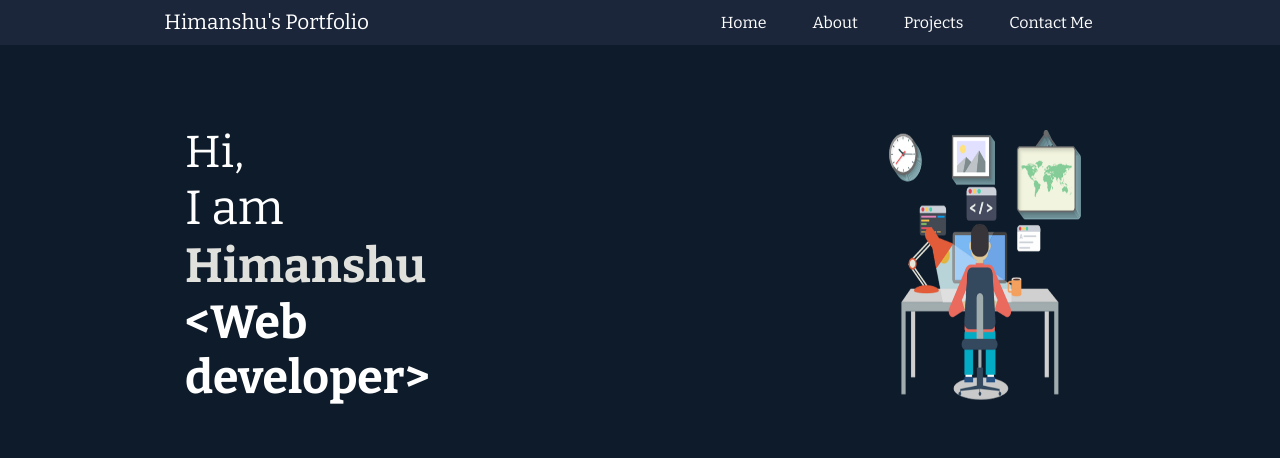
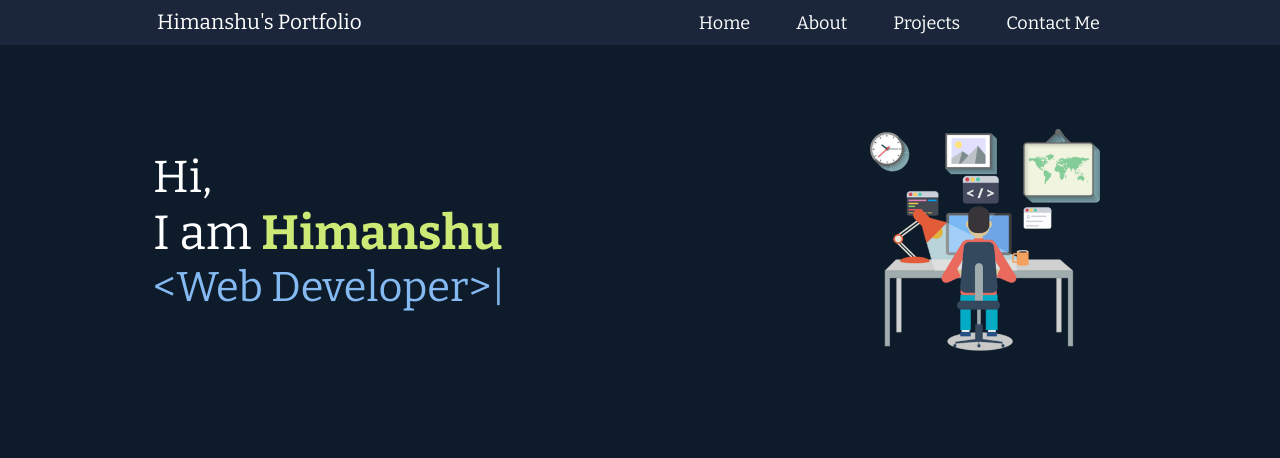
Before and after one commit to himanshukale02/my-portfolio, a plain HTML site: page index.html in a window 1280 px wide. Drawn offline with nearby package versions, Linux system fonts and the light colour scheme.

Commit message:
added animation and tyoing effect

```diff
--- a/index.html
+++ b/index.html
@@ -4,7 +4,7 @@
 <head>
     <meta charset="UTF-8">
     <meta name="viewport" content="width=device-width, initial-scale=1.0">
-    <title>Developer Portfolio</title>
+    <title>My Portfolio</title>
     <link rel="stylesheet" href="style.css">
     <link rel="preconnect" href="https://fonts.googleapis.com">
     <link rel="preconnect" href="https://fonts.gstatic.com" crossorigin>
@@ -15,13 +15,13 @@
 <body>
     <header>
         <nav>
-            <div class="left">Himanshu's Portfolio</div>
+            <div class="left"><a href="/">Himanshu's Portfolio</a></div>
             <div class="right">
                 <ul>
-                    <li>Home</li>
-                    <li>About</li>
-                    <li>Projects</li>
-                    <li>Contact Me</li>
+                    <li><a href="/">Home</a></li>
+                    <li><a href="/">About</a></li>
+                    <li><a href="/">Projects</a></li>
+                    <li><a href="/">Contact Me</a></li>
                 </ul>
             </div>
         </nav>
@@ -37,13 +37,21 @@
                         I am <b>Himanshu</b>
                     </div>
                     <div class="dev">
-                        <b>&lt;Web developer&gt;</b>
+
+                        <span id="element"></span>
                     </div>
                 </div>
             </div>
             <div class="rightSec"><img src="developer.png" alt=""></div>
         </section>
     </main>
+    <script src="https://unpkg.com/typed.js@2.1.0/dist/typed.umd.js"></script>
+    <script>
+        var typed = new Typed('#element', {
+          strings: ['&lt;Web Developer&gt;'],
+          typeSpeed: 40,
+        });
+      </script>
 </body>
 
 </html>
--- a/style.css
+++ b/style.css
@@ -8,54 +8,97 @@ body {
     color: white;
     font-family: 'bitter', sans-serif;
 }
-nav{
+header{
+    background-color: #1B263B;
+}
+nav {
     display: flex;
     justify-content: space-around;
     align-items: center;
     height: 45px;
     background-color: #1B263B;
+
 }
-nav ul{
+
+nav ul {
     display: flex;
     justify-content: center;
 }
-nav ul li{
+
+nav ul li {
     list-style: none;
     margin: 0 23px;
 }
-.left{
+nav ul li a{
+    text-decoration: none;
+    color: white;
+    transition: 0.4s;
+}
+nav ul li a:hover{
+    color:#cdea77;
+    font-size: 1.3rem;
+    transition: 0.4s;
+}
+.left {
     font-size: 1.3rem;
 }
-.firstSec{
+.left a{
+    text-decoration: none;
+    color: white;
+    transition: 0.4s;
+}
+.left a:hover{
+    color:#cdea77;
+
+    transition: 0.4s;
+}
+.right {
+    font-size: 1.125rem;
+}
+
+.firstSec {
     display: flex;
     justify-content: space-around;
     margin: 30px 0;
 }
-.firstSec > div{
-    width: 25%;
+
+.firstSec>div {
+    width: 30%;
 }
-.rightSec img{
+
+.rightSec img {
     width: 60%;
     margin: 50px 50px;
     align-items: center;
 }
-.hi{
+
+.hi {
     font-size: 2.8rem;
 }
-.name{
+
+.name {
     font-size: 3rem;
 
 }
-.name b{
-    color: #E0E1DD;
+
+.name b {
+    color: #cdea77;
 }
-.dev{
-    font-size: 2.9rem;
+
+.dev {
+    font-size: 2.6rem;
+    color: #84b9f1;
 }
-.content{
-    margin: 50px 50px;
+
+.dev b {
+    color: #cdea77;
 }
-.rightSec{
+
+.content {
+    margin: 75px 50px;
+}
+
+.rightSec {
     display: flex;
     justify-content: center;
 }
```
